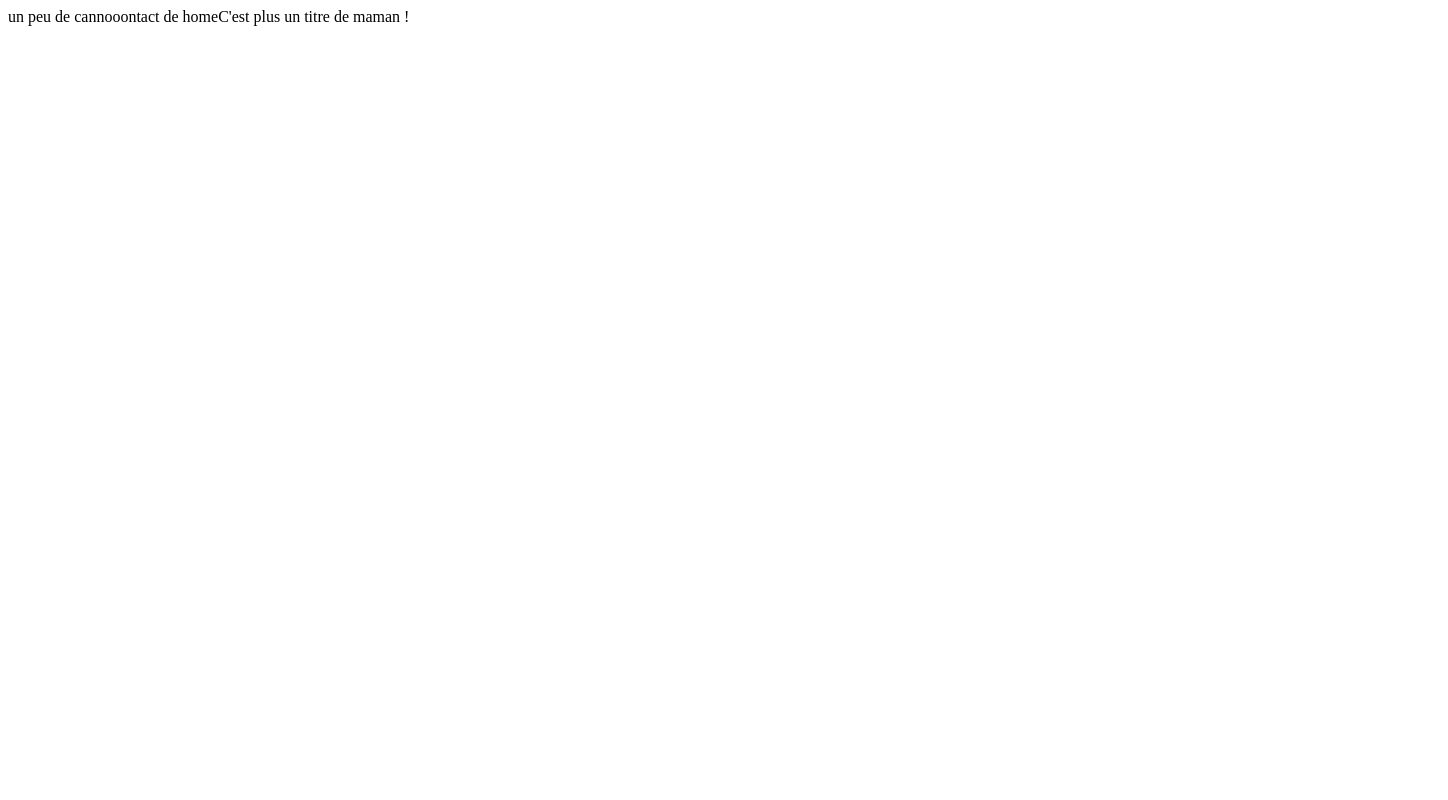
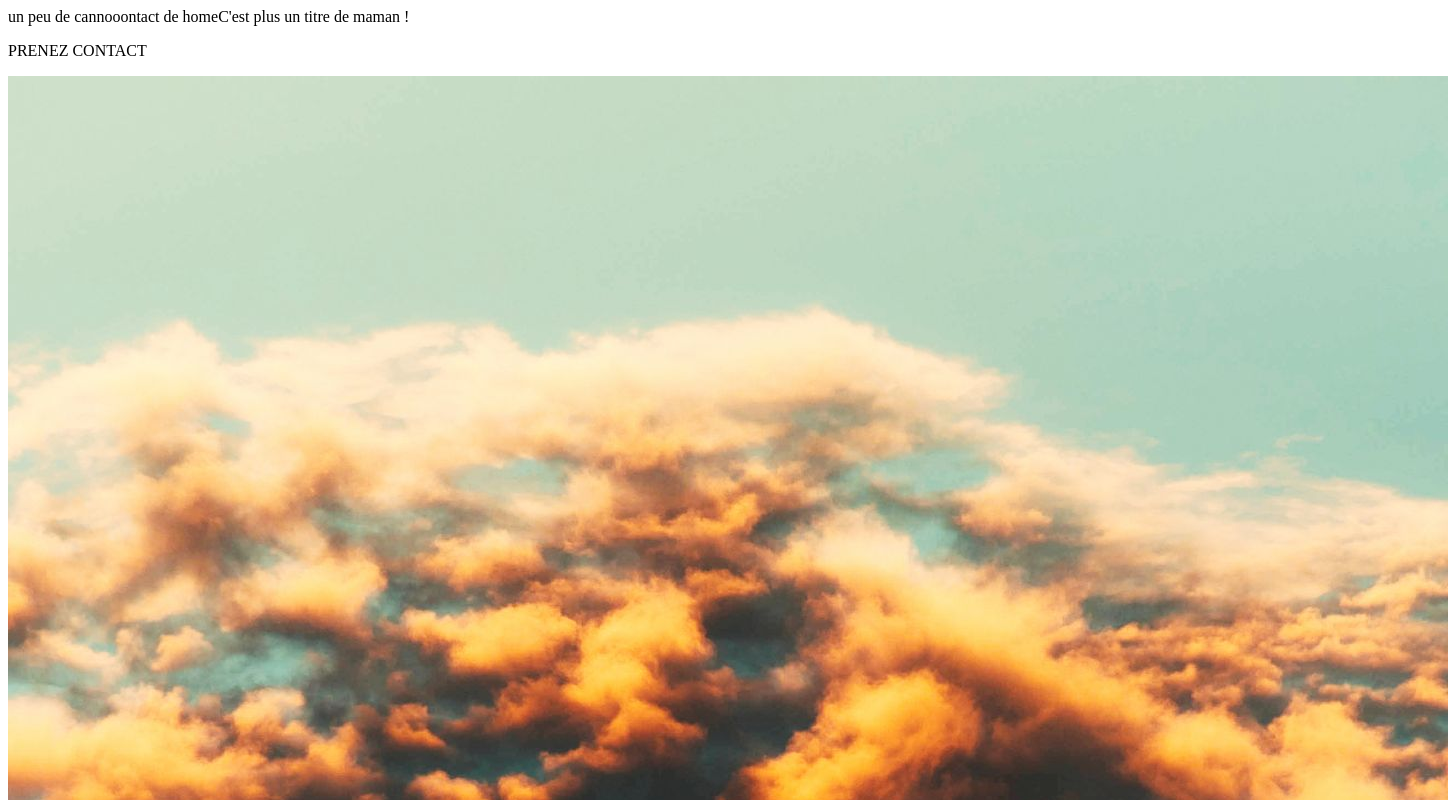
Before and after one commit to mejjjor/dev-gatsby, a Gatsby site: page /contact in a window 1280 px wide. Shown: the top 800 px of the page, 1448 px wide, since content can reach past the window. Built offline with nearby package versions, Linux system fonts and the light colour scheme; Gatsby itself is replaced by a stand-in of ours.

Commit message:
Add body content

```diff
--- a/src/templates/contact-page.js
+++ b/src/templates/contact-page.js
@@ -4,21 +4,25 @@ import { graphql } from "gatsby";
 
 // import Navbar from "../components/Navbar";
 
-export const ContactPageTemplate = ({title}) => {
+export const ContactPageTemplate = ({ title, body }) => {
   return (
     <div>
-        un peu de cannooontact de home{title}
+      un peu de cannooontact de home{title}
+      <div dangerouslySetInnerHTML={{ __html: body }} />
     </div>
-  )
-}
+  );
+};
 
 const ContactPage = ({ data }) => {
   return (
-    <ContactPageTemplate title={data.markdownRemark.frontmatter.title} />
+    <ContactPageTemplate
+      title={data.markdownRemark.frontmatter.title}
+      body={data.markdownRemark.html}
+    />
   );
 };
 
-export default ContactPage
+export default ContactPage;
 
 export const query = graphql`
   query($path: String!) {
```
